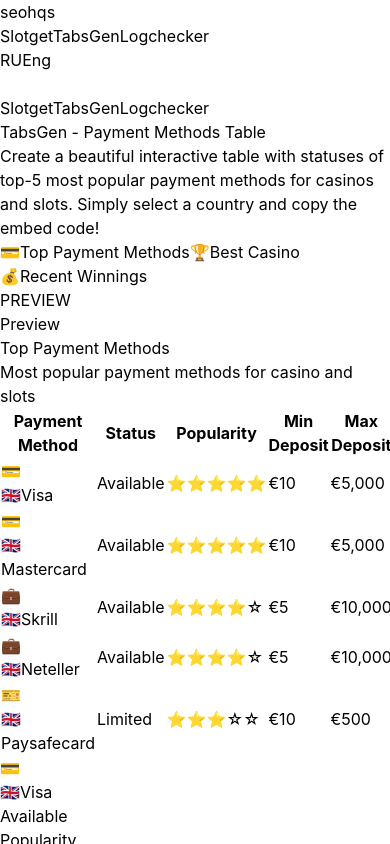
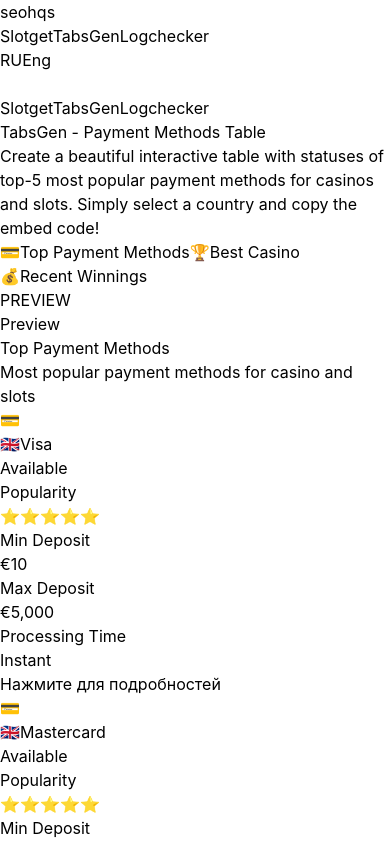
Before and after one commit to sigmetapp/seohqs, a Next.js app: page /tabsgen in a window 390 px wide. Shown: the top 844 px of the page. Built offline with nearby package versions, Linux system fonts and the light colour scheme.

Commit message:
Refactor: Improve mobile table responsiveness and add empty states
Co-authored-by: admin <admin@sigmet.app>

```diff
--- a/app/components/BestCasinoTable.tsx
+++ b/app/components/BestCasinoTable.tsx
@@ -216,7 +216,7 @@ export default function BestCasinoTable({ country, casinos, countryFlag, style =
       </div>
 
       {/* Desktop Table View */}
-      <div className="hidden md:block overflow-x-auto">
+      <div className="desktop-table-view hidden md:block overflow-x-auto w-full">
         <table className="w-full">
           <thead>
             <tr className={`${styleClasses.tableHeader} border-b-2 ${styleClasses.border}`}>
@@ -318,8 +318,10 @@ export default function BestCasinoTable({ country, casinos, countryFlag, style =
       )}
 
       {/* Mobile Card View - Always visible on mobile */}
-      <div className="md:hidden space-y-3 sm:space-y-4 w-full">
-        {casinos.length > 0 && casinos.slice(0, 5).map((casino, index) => (
+      <div className="mobile-table-view block md:hidden space-y-3 sm:space-y-4 w-full min-h-[200px]">
+        {casinos && casinos.length > 0 ? (
+          <>
+            {casinos.slice(0, 5).map((casino, index) => (
           <div key={index} className="w-full">
             <motion.div
               initial={{ opacity: 0, y: 20 }}
@@ -425,7 +427,14 @@ export default function BestCasinoTable({ country, casinos, countryFlag, style =
               </motion.div>
             )}
           </div>
-        ))}
+            ))}
+          </>
+        ) : (
+          <div className="text-center py-8 text-gray-500 dark:text-gray-400">
+            <p className="text-lg font-semibold">Нет доступных казино</p>
+            <p className="text-sm mt-2">Попробуйте обновить страницу</p>
+          </div>
+        )}
       </div>
 
       {/* Footer */}
--- a/app/components/PaymentMethodsTable.tsx
+++ b/app/components/PaymentMethodsTable.tsx
@@ -507,7 +507,7 @@ export default function PaymentMethodsTable({ country, showDetails = true, casin
       </div>
 
       {/* Desktop Table View */}
-      <div className="hidden md:block overflow-x-auto">
+      <div className="desktop-table-view hidden md:block overflow-x-auto w-full">
         <table className="w-full">
           <thead>
             <tr className={`${styleClasses.tableHeader} border-b-2 ${styleClasses.border}`}>
@@ -667,8 +667,10 @@ export default function PaymentMethodsTable({ country, showDetails = true, casin
       )}
 
       {/* Mobile Card View - Always visible on mobile */}
-      <div className="md:hidden space-y-3 sm:space-y-4 w-full">
-        {topMethods.length > 0 && topMethods.map((method, index) => (
+      <div className="mobile-table-view block md:hidden space-y-3 sm:space-y-4 w-full min-h-[200px]">
+        {topMethods && topMethods.length > 0 ? (
+          <>
+            {topMethods.map((method, index) => (
           <div key={method.id} className="w-full">
             <motion.div
               initial={{ opacity: 0, y: 20 }}
@@ -825,7 +827,14 @@ export default function PaymentMethodsTable({ country, showDetails = true, casin
               </motion.div>
             )}
           </div>
-        ))}
+            ))}
+          </>
+        ) : (
+          <div className="text-center py-8 text-gray-500 dark:text-gray-400">
+            <p className="text-lg font-semibold">Нет доступных методов оплаты</p>
+            <p className="text-sm mt-2">Попробуйте обновить страницу</p>
+          </div>
+        )}
       </div>
 
       {/* Footer */}
--- a/app/components/RecentWinningsTable.tsx
+++ b/app/components/RecentWinningsTable.tsx
@@ -280,7 +280,7 @@ export default function RecentWinningsTable({
       </div>
 
       {/* Desktop Table View */}
-      <div className="hidden md:block overflow-x-auto">
+      <div className="desktop-table-view hidden md:block overflow-x-auto w-full">
         <table className="w-full">
           <thead>
             <tr className={`${styleClasses.tableHeader} border-b-2 ${styleClasses.border}`}>
@@ -412,8 +412,10 @@ export default function RecentWinningsTable({
       )}
 
       {/* Mobile Card View - Always visible on mobile */}
-      <div className="md:hidden space-y-3 sm:space-y-4 w-full">
-        {displayedWinnings.length > 0 && displayedWinnings.map((winning, index) => (
+      <div className="mobile-table-view block md:hidden space-y-3 sm:space-y-4 w-full min-h-[200px]">
+        {displayedWinnings && displayedWinnings.length > 0 ? (
+          <>
+            {displayedWinnings.map((winning, index) => (
           <div key={`${winning.casino}-${winning.player}-${index}-${updateKey}`} className="w-full">
             <motion.div
               initial={{ opacity: 0, y: 20, scale: 0.95 }}
@@ -537,7 +539,14 @@ export default function RecentWinningsTable({
               </motion.div>
             )}
           </div>
-        ))}
+            ))}
+          </>
+        ) : (
+          <div className="text-center py-8 text-gray-500 dark:text-gray-400">
+            <p className="text-lg font-semibold">Нет доступных выигрышей</p>
+            <p className="text-sm mt-2">Попробуйте обновить страницу</p>
+          </div>
+        )}
       </div>
 
       {/* Footer */}
--- a/app/globals.css
+++ b/app/globals.css
@@ -37,6 +37,20 @@ body {
   input, textarea, select {
     font-size: 16px !important; /* Prevents zoom on iOS */
   }
+
+  /* Force mobile table view to be visible */
+  .mobile-table-view {
+    display: block !important;
+    visibility: visible !important;
+    opacity: 1 !important;
+    height: auto !important;
+    min-height: 200px !important;
+  }
+
+  /* Hide desktop table view on mobile */
+  .desktop-table-view {
+    display: none !important;
+  }
 }
 
 @keyframes slide-in-right {
--- a/app/tabsgen/page.tsx
+++ b/app/tabsgen/page.tsx
@@ -226,16 +226,22 @@ export default function TabsGenPage() {
             <h2 className="text-xl sm:text-2xl font-bold text-gray-900 dark:text-white mb-3 sm:mb-4 md:mb-6 relative z-10 px-2 sm:px-1">
               {t('tabsgen.preview')}
             </h2>
-            <div className="relative z-10 w-full overflow-x-auto overflow-y-visible min-h-[200px]">
+            <div className="relative z-10 w-full overflow-x-auto overflow-y-visible min-h-[300px]">
               <div className="min-w-0 w-full">
                 {activeTab === 'payment-methods' && (
-                  <PaymentMethodsTable country={country} casinos={casinos} countryFlag={selectedCountryFlag} style={tableStyle} />
+                  <div className="w-full">
+                    <PaymentMethodsTable country={country} casinos={casinos} countryFlag={selectedCountryFlag} style={tableStyle} />
+                  </div>
                 )}
                 {activeTab === 'best-casino' && (
-                  <BestCasinoTable country={country} casinos={bestCasinos} countryFlag={selectedCountryFlag} style={tableStyle} />
+                  <div className="w-full">
+                    <BestCasinoTable country={country} casinos={bestCasinos} countryFlag={selectedCountryFlag} style={tableStyle} />
+                  </div>
                 )}
                 {activeTab === 'recent-winnings' && (
-                  <RecentWinningsTable country={country} winnings={winnings} countryFlag={selectedCountryFlag} style={tableStyle} />
+                  <div className="w-full">
+                    <RecentWinningsTable country={country} winnings={winnings} countryFlag={selectedCountryFlag} style={tableStyle} />
+                  </div>
                 )}
               </div>
             </div>
```
